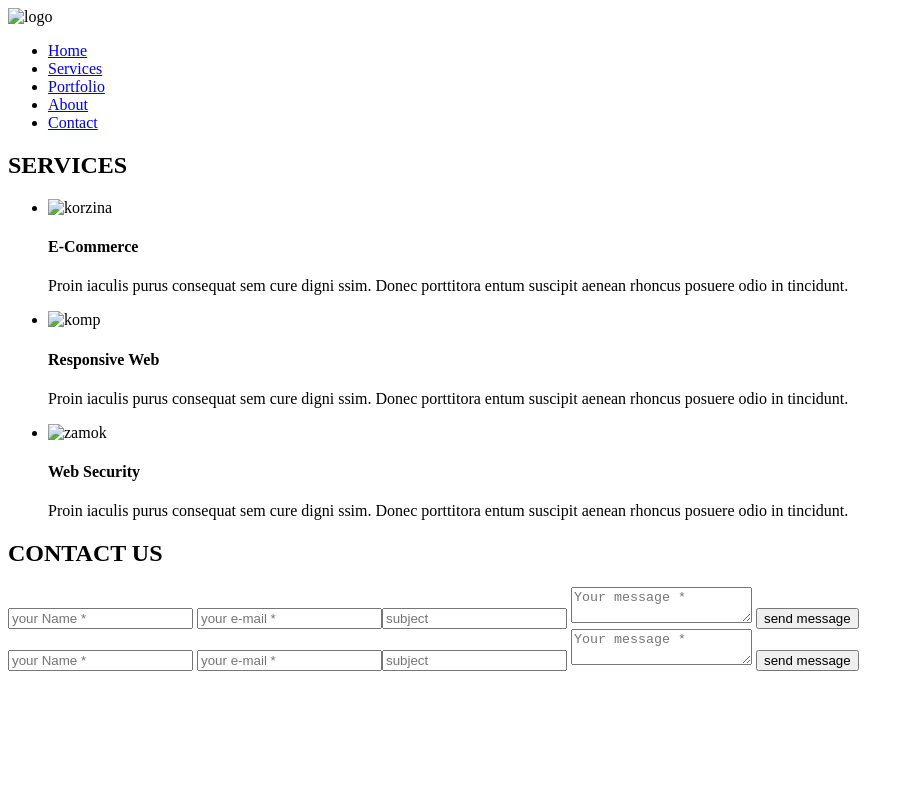
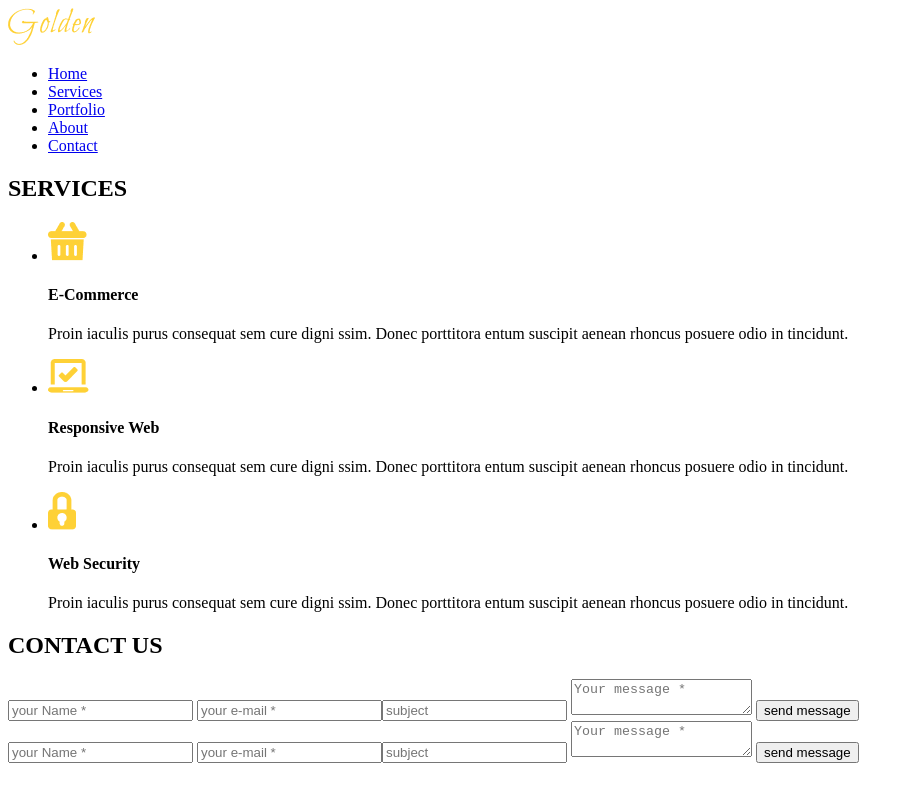
Before and after one commit to kefir59/gol, a plain HTML site: page index.html in a window 1280 px wide. Shown: the whole page, without its empty margins (0-914 px from the left). Drawn offline with Linux system fonts and the light colour scheme.

Commit message:
Update index.html

```diff
--- a/index.html
+++ b/index.html
@@ -9,7 +9,7 @@
     <header>
       <section>
         <div>
-          <img src="./GOLDEN/img/Logo.png" alt="logo" />
+          <img src="./img/Logo.png" alt="logo" />
         </div>
         <div>
           <nav>
@@ -29,7 +29,7 @@
         <h1>SERVICES</h1>
         <ul>
           <li>
-            <img src="./GOLDEN/img/korzina.png" alt="korzina" />
+            <img src="./img/korzina.png" alt="korzina" />
             <h4>E-Commerce</h4>
             <p>
               Proin iaculis purus consequat sem cure digni ssim. Donec
@@ -38,7 +38,7 @@
             </p>
           </li>
           <li>
-            <img src="./GOLDEN/img/komputer.png" alt="komp" />
+            <img src="./img/komputer.png" alt="komp" />
             <h4>Responsive Web</h4>
             <p>
               Proin iaculis purus consequat sem cure digni ssim. Donec
@@ -47,7 +47,7 @@
             </p>
           </li>
           <li>
-            <img src="./GOLDEN/img/zamok.png" alt="zamok" />
+            <img src="./img/zamok.png" alt="zamok" />
             <h4>Web Security</h4>
             <p>
               Proin iaculis purus consequat sem cure digni ssim. Donec
```
